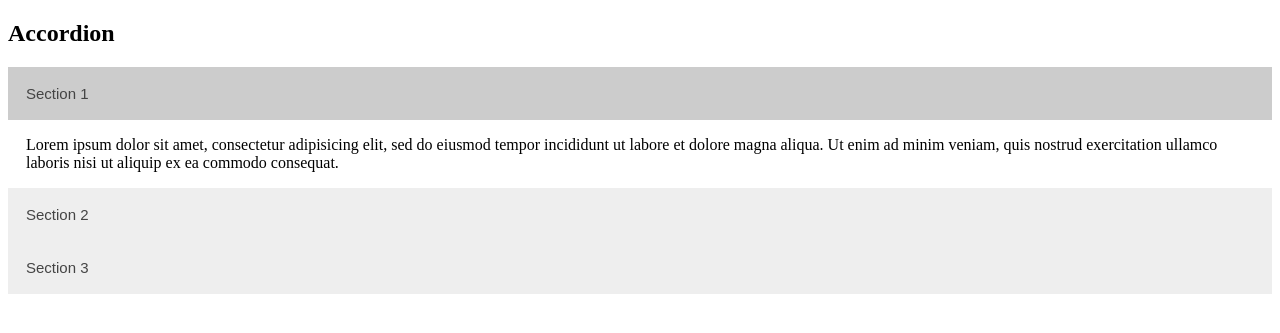
After one commit to BlancaCC/gestor-empresa, a PHP site: page /logistica/html/test.php in a window 1280 px wide, after a click on "Section 1". The commit adds this page. Shown: the top 333 px of the page. Run offline with PHP 8.4, Linux system fonts and the light colour scheme.

Commit message:
[amiación] ya funciona el acordeón

```diff
--- a/html/index.html
+++ b/html/index.html
@@ -1,6 +1,7 @@
 <!DOCTYPE html>
 <html>
-<head>
+  <head>
+    <meta charset="UTF-8">
 <meta name="viewport" content="width=device-width, initial-scale=1">
 
 <link rel="stylesheet" href="/style/styles.css">
@@ -12,7 +13,7 @@
   <!-- AÑADIR AQUÍ LAS LAS VENTAS DE ARRIBA -->
 <div class="topnav">
   <a class="active" href="#home">Home</a>
-  <a href="/logistica/html/logistica.php">logistica</a>
+  <a href="/logistica/logistica.html">logistica</a>
   <a href="#contact">rrhh</a>
   <a href="#about">otra cosa</a>
 </div>
--- /dev/null
+++ b/html/logistica/html/test.php
@@ -0,0 +1,68 @@
+<!DOCTYPE html>
+<html>
+<head>
+<meta name="viewport" content="width=device-width, initial-scale=1">
+<style>
+.accordion {
+  background-color: #eee;
+  color: #444;
+  cursor: pointer;
+  padding: 18px;
+  width: 100%;
+  border: none;
+  text-align: left;
+  outline: none;
+  font-size: 15px;
+  transition: 0.4s;
+}
+
+.active, .accordion:hover {
+  background-color: #ccc;
+}
+
+.panel {
+  padding: 0 18px;
+  display: none;
+  background-color: white;
+  overflow: hidden;
+}
+</style>
+</head>
+<body>
+
+<h2>Accordion</h2>
+
+<button class="accordion">Section 1</button>
+<div class="panel">
+  <p>Lorem ipsum dolor sit amet, consectetur adipisicing elit, sed do eiusmod tempor incididunt ut labore et dolore magna aliqua. Ut enim ad minim veniam, quis nostrud exercitation ullamco laboris nisi ut aliquip ex ea commodo consequat.</p>
+</div>
+
+<button class="accordion">Section 2</button>
+<div class="panel">
+  <p>Lorem ipsum dolor sit amet, consectetur adipisicing elit, sed do eiusmod tempor incididunt ut labore et dolore magna aliqua. Ut enim ad minim veniam, quis nostrud exercitation ullamco laboris nisi ut aliquip ex ea commodo consequat.</p>
+</div>
+
+<button class="accordion">Section 3</button>
+<div class="panel">
+  <p>Lorem ipsum dolor sit amet, consectetur adipisicing elit, sed do eiusmod tempor incididunt ut labore et dolore magna aliqua. Ut enim ad minim veniam, quis nostrud exercitation ullamco laboris nisi ut aliquip ex ea commodo consequat.</p>
+</div>
+
+<script>
+var acc = document.getElementsByClassName("accordion");
+var i;
+
+for (i = 0; i < acc.length; i++) {
+  acc[i].addEventListener("click", function() {
+    this.classList.toggle("active");
+    var panel = this.nextElementSibling;
+    if (panel.style.display === "block") {
+      panel.style.display = "none";
+    } else {
+      panel.style.display = "block";
+    }
+  });
+}
+</script>
+
+</body>
+</html>
--- a/html/logistica/js/centros.js
+++ b/html/logistica/js/centros.js
@@ -7,7 +7,7 @@
 
 
     function recargarCentros() {
-    $.get('logistica/server/readCentro.php', $(this).serialize(), cargarCentros);
+    $.get('/logistica/server/readCentro.php', $(this).serialize(), cargarCentros);
     }
 
 
--- /dev/null
+++ b/html/logistica/test.html
@@ -0,0 +1 @@
+<h3> hola esot es una rueba</h3>
--- a/html/style/styles.css
+++ b/html/style/styles.css
@@ -34,6 +34,7 @@ td,th {
     //width: 200px;
 }
 
+
 .accordion {
   background-color: #eee;
   color: #444;
@@ -53,8 +54,7 @@ td,th {
 
 .panel {
   padding: 0 18px;
+  display: none;
   background-color: white;
-           max-height: 0;
   overflow: hidden;
-           transition: max-height 0.2s ease-out;
 }
```
Also changed, not shown: html/logistica/html/logistica.php (deleted, +0 -63 lines), html/logistica/html/test.html (added, +73 -0 lines), html/logistica/logistica.html (added, +66 -0 lines), html/logistica/server/readCentro.php (+10 -1 lines). Lines whose indentation alone changed are shown as unchanged.
